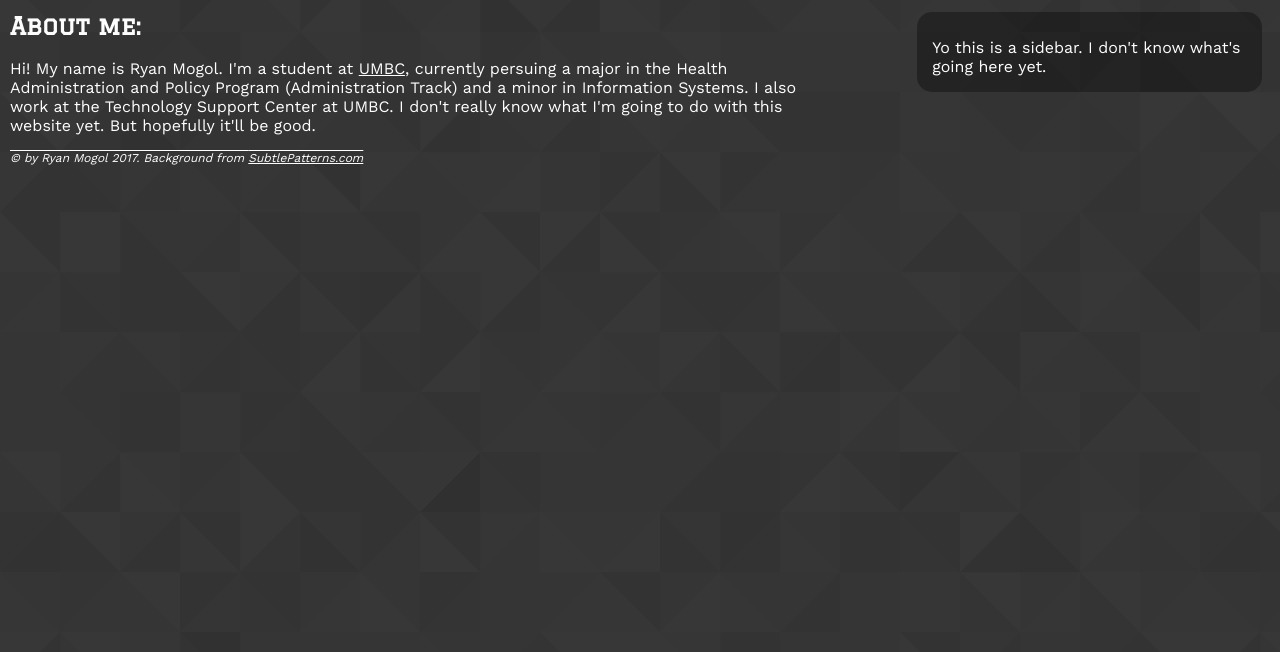
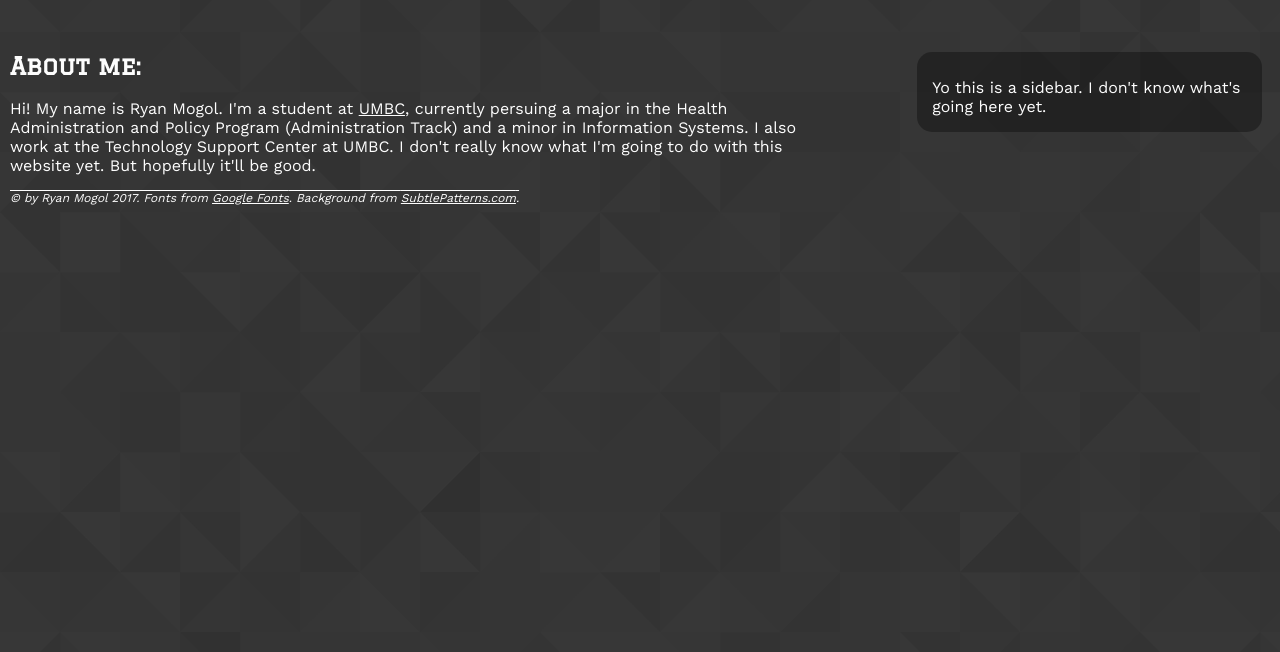
Before and after one commit to mogol1/mogol1.github.io, a plain HTML site: page index.html in a window 1280 px wide. Shown: the part 148-800 px from the top of the page. Drawn offline with nearby package versions, Linux system fonts and the light colour scheme; a web font is replaced by a local one.

Commit message:
Update footer

```diff
--- a/index.html
+++ b/index.html
@@ -1,3 +1,5 @@
+<!DOCTYPE html>
+
 <html>
 
     <head>
@@ -25,7 +27,7 @@
 
         </aside>
 
-        <footer>&copy; by Ryan Mogol 2017. Background from <a href="http://www.subtlepatterns.com" target="_blank">SubtlePatterns.com</a></footer>
+        <footer>&copy; by Ryan Mogol 2017. Fonts from <a href="https://fonts.google.com">Google Fonts</a>. Background from <a href="http://www.subtlepatterns.com" target="_blank">SubtlePatterns.com</a>.</footer>
 
     </body>
 
```
